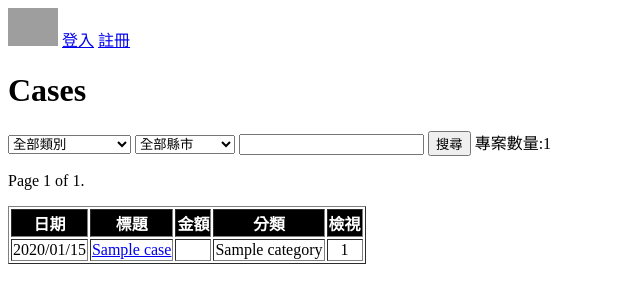
After one commit to 17app001/jcases_project_class, a Django app: page /cases/ in a window 1280 px wide. The commit adds this page. Shown: the top 303 px of the page, without its empty margins (0-640 px from the left). Run offline with Django 4.2, Linux system fonts and the light colour scheme; tables that the repository leaves empty hold one stand-in row (values such as "Sample post"); grey boxes are pictures that could not be loaded.

Commit message:
chapter6 finish

```diff
--- a/case/templates/case/cases.html
+++ b/case/templates/case/cases.html
@@ -2,7 +2,7 @@
 {% block content %}
 <h1>Cases</h1>
 <p>
-<form action="" method="POST">
+<form action="{% url 'cases' %}" method="POST">
     {% csrf_token %}
     <select name="category" id="category">
         <option value="">全部類別</option>
@@ -14,31 +14,15 @@
     <select name="county" id="county">
         <option value="">全部縣市</option>
         {% for county in countys %}
-        <option value="{{county.id}}"  {% if county.id == county_id %} selected="selected" {% endif %}>
+        <option value="{{county.id}}" {% if county.id == county_id %} selected="selected" {% endif %}>
             {{county}}</option>
         {% endfor %}
     </select>
     <input type="text" name="search" id="search" value="{{search}}">
     <button type="submit">搜尋</button>
+    專案數量:{{cases_length}}
 </form>
-<div class="pagination">
-    <span class="step-links">
-        {% if page_obj.has_previous %}
-            <a href="?page=1">&laquo; first</a>
-            <a href="?page={{ page_obj.previous_page_number }}">previous</a>
-        {% endif %}
-
-        <span class="current">
-            Page {{ page_obj.number }} of {{ page_obj.paginator.num_pages }}.
-        </span>
-
-        {% if page_obj.has_next %}
-            <a href="?page={{ page_obj.next_page_number }}">next</a>
-            <a href="?page={{ page_obj.paginator.num_pages }}">last &raquo;</a>
-        {% endif %}
-    </span>
-</div>
-
+{% include 'pagination.html' %}
 
 </p>
 
@@ -54,7 +38,7 @@
             </tr>
         </thead>
         <tbody>
-            {% for case in cases %}
+            {% for case in page_obj %}
             <tr>
                 <td>{{case.createdon|date:"Y/m/d"}}</td>
                 <td>
--- a/case/urls.py
+++ b/case/urls.py
@@ -3,7 +3,8 @@ from django.urls import path
 from . import views
 
 urlpatterns = [
-    path('', views.cases,name='cases'),
+    path('', views.index,name='index'),
+    path('cases/',views.cases,name='cases'),
     path('create-case/', views.create_case,name='create-case'),
     path('case/<str:id>', views.case, name='case'),
     path('delete-case/<str:id>', views.delete_case, name='delete-case'),
--- /dev/null
+++ b/case/utils.py
@@ -0,0 +1,44 @@
+
+from django.db.models import Q
+from .models import Case
+from django.core.paginator import Paginator,PageNotAnInteger,EmptyPage
+
+PAGE_NUM=20
+
+def search_cases(category_id,county_id,search=''):
+    category_q=Q(category_id=category_id)
+    county_q= Q(owner__city_id=county_id)
+    search_q=Q(title__contains=search) | Q(description__contains=search)
+
+    cases=None
+    try:
+        if category_id and county_id:
+            cases=Case.objects.filter(category_q & county_q & search_q) if search else\
+                    Case.objects.filter(category_q & county_q)
+        elif category_id:
+            cases=Case.objects.filter(category_q & search_q) if search else\
+                Case.objects.filter(category_q)
+        elif county_id:
+            cases=Case.objects.filter(county_q & search_q) if search else\
+                Case.objects.filter(county_q)
+        elif search:
+                cases=Case.objects.filter(search_q)
+        else:
+            cases = Case.objects.all()
+    except Exception as e:
+        print(e)
+
+    return cases
+
+
+def get_page_object(cases, page, page_num):
+    # 每次固定顯示幾筆資料
+    paginator = Paginator(cases, page_num)
+    try:
+        page_obj = paginator.get_page(page)
+    except PageNotAnInteger:
+        page_obj = paginator.get_page(1)
+    except EmptyPage:
+        page_obj = paginator.get_page(paginator.num_pages)
+
+    return page_obj
--- a/case/views.py
+++ b/case/views.py
@@ -1,11 +1,10 @@
-import django
 from django.shortcuts import redirect, render
 from .models import Case, Category
 from user.models import City
 from .forms import CreateCaseForm
 from django.contrib.auth.decorators import login_required
 from datetime import datetime
-from django.db.models import Q
+from .utils import search_cases,get_page_object,PAGE_NUM
 # Create your views here.
 
 def case(request,id):
@@ -79,38 +78,63 @@ def create_case(request):
     return render(request,'./case/create-case.html',{'form':form})
 
 def cases(request):
-    category_id,county_id,search=0,0,''
     categorys=Category.objects.all()
     countys=City.objects.all()
 
+    category_id=request.COOKIES.get('category_id',0)
+    county_id=request.COOKIES.get('county_id',0)
+    search=request.COOKIES.get('search','').encode('iso-8859-1').decode('utf-8')
+
+    category_id=category_id if category_id==0 else eval(category_id)
+    county_id=county_id if county_id==0 else eval(county_id)
+
     if request.method=='GET':
-        cases = Case.objects.all()
+        page_number = request.GET.get('page')
+        # cases = cases=search_cases(category_id,county_id,search)
 
     if request.method=='POST':
+        page_number = 1
         category_id=eval(request.POST.get('category')) if request.POST.get('category') else 0
         county_id=eval(request.POST.get('county')) if request.POST.get('county') else 0
         search=request.POST.get('search')
 
-        category_q=Q(category_id=category_id)
-        county_q= Q(owner__city_id=county_id)
-        search_q=Q(title__contains=search) | Q(description__contains=search)
+    cases=search_cases(category_id,county_id,search)
 
-        print(category_q,county_q,search_q)
 
-        if category_id and county_id:
-            cases=Case.objects.filter(category_q & county_q & search_q) if search else\
-                 Case.objects.filter(category_q & county_q)
-        elif category_id:
-            cases=Case.objects.filter(category_q & search_q) if search else\
-                Case.objects.filter(category_q)
-        elif county_id:
-            cases=Case.objects.filter(county_q & search_q) if search else\
-                Case.objects.filter(county_q)
-        elif search:
-             cases=Case.objects.filter(search_q)
-        else:
-            cases = Case.objects.all()
+    page_num=PAGE_NUM
+    page_obj = get_page_object(cases,page_number,page_num)
 
-    print(cases)
-    return render(request, './case/cases.html', {'cases': cases,'categorys':categorys,
-    'countys':countys,'category_id':category_id,'county_id':county_id,'search':search})
+    context={'cases': cases,'categorys':categorys,
+    'countys':countys,'category_id':category_id,
+    'county_id':county_id,'search':search,'page_obj': page_obj,'cases_length':len(cases)}
+
+    response =render(request, './case/cases.html', context=context)
+
+    if request.method=='POST':
+        response.set_cookie('category_id',category_id)
+        response.set_cookie('county_id',county_id)
+        response.set_cookie('search',bytes(search,'utf-8').decode('iso-8859-1'))
+
+
+    return response
+
+
+def index(request):
+    categorys=Category.objects.all()
+    countys=City.objects.all()
+    category_id,county_id,search=0,0,''
+    page_number = request.GET.get('page')
+    cases=search_cases(category_id,county_id,search)
+    page_num=PAGE_NUM
+    page_obj = get_page_object(cases,page_number,page_num)
+
+    context={'cases': cases,'categorys':categorys,
+    'countys':countys,'category_id':category_id,
+    'county_id':county_id,'search':search,'page_obj': page_obj,'cases_length':len(cases)}
+
+    response =render(request, './case/cases.html', context=context)
+    response.delete_cookie('category_id')
+    response.delete_cookie('county_id')
+    response.delete_cookie('search')
+
+    return response
--- a/templates/base.html
+++ b/templates/base.html
@@ -12,7 +12,7 @@
 
 <body>
     <div id="navbar">
-        <a href="{% url 'cases' %}"><img src="{% static 'images/icon.png' %}" alt="icon.png"></a>
+        <a href="{% url 'index' %}"><img src="{% static 'images/icon.png' %}" alt="icon.png"></a>
         {% if request.user.is_authenticated %}
         <a href="{% url 'profile' request.user.id %}">{{request.user.username}}</a>
         點數:{{request.user.point}}
--- /dev/null
+++ b/templates/pagination.html
@@ -0,0 +1,19 @@
+<p>
+    <div class="pagination">
+        <span class="step-links">
+            {% if page_obj.has_previous %}
+            <a href="?page=1">&laquo; first</a>
+            <a href="?page={{ page_obj.previous_page_number }}">previous</a>
+            {% endif %}
+
+            <span class="current">
+                Page {{ page_obj.number }} of {{ page_obj.paginator.num_pages }}.
+            </span>
+
+            {% if page_obj.has_next %}
+            <a href="?page={{ page_obj.next_page_number }}">next</a>
+            <a href="?page={{ page_obj.paginator.num_pages }}">last &raquo;</a>
+            {% endif %}
+        </span>
+    </div>
+</p>
--- a/user/templates/user/profile.html
+++ b/user/templates/user/profile.html
@@ -16,6 +16,7 @@
 {% if user.case_set.all|length == 0 %}
 <h2>目前無發布專案</h2>
 {% else %}
+{% include 'pagination.html' %}
 <div id="cases-table">
     <table border="1">
         <thead>
@@ -30,7 +31,7 @@
             </tr>
         </thead>
         <tbody>
-            {% for case in user.case_set.all %}
+            {% for case in page_obj %}
             <tr>
                 <td>{{case.createdon|date:"Y/m/d"}}</td>
                 <td>
```
Also changed, not shown: user/views.py (+6 -1 lines).
